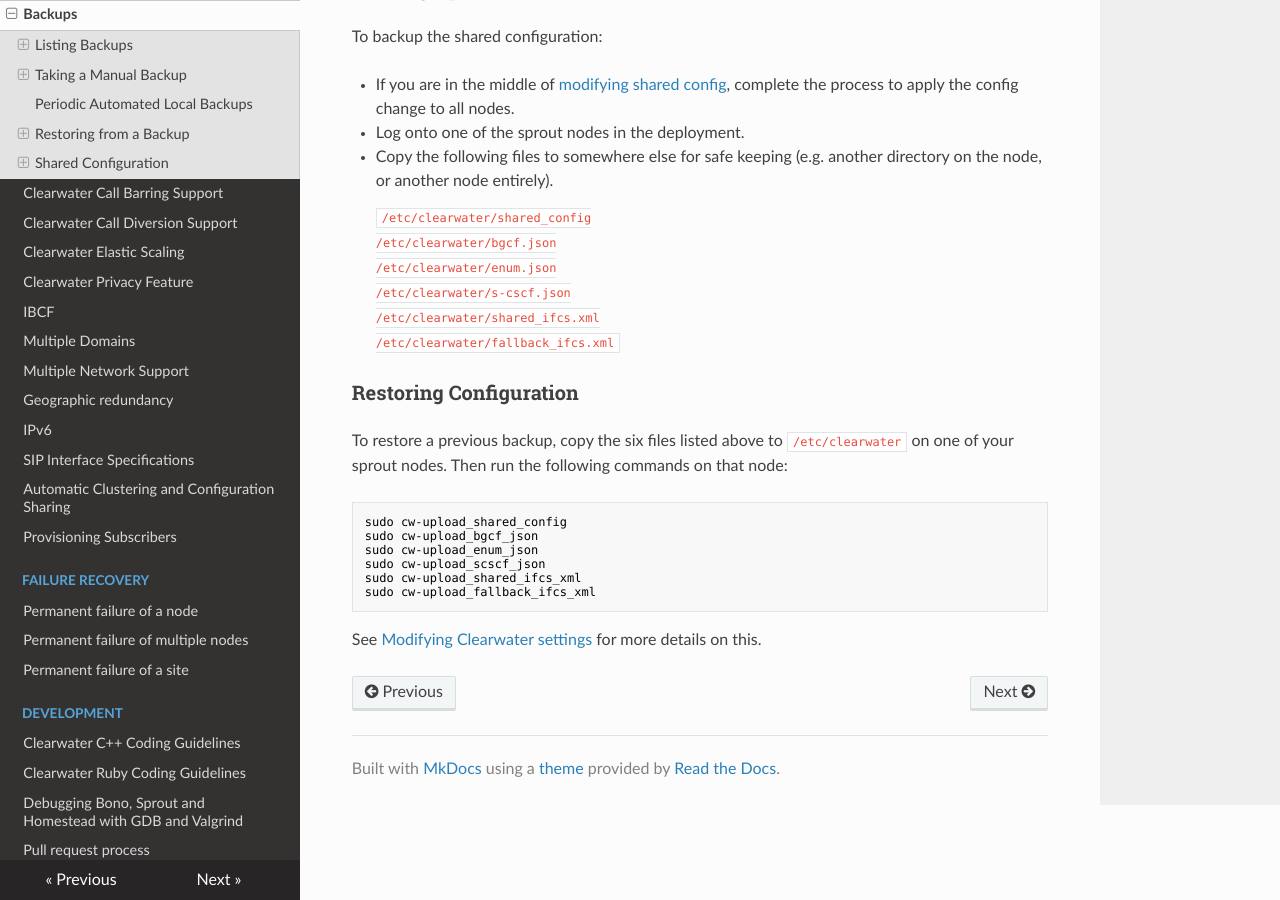
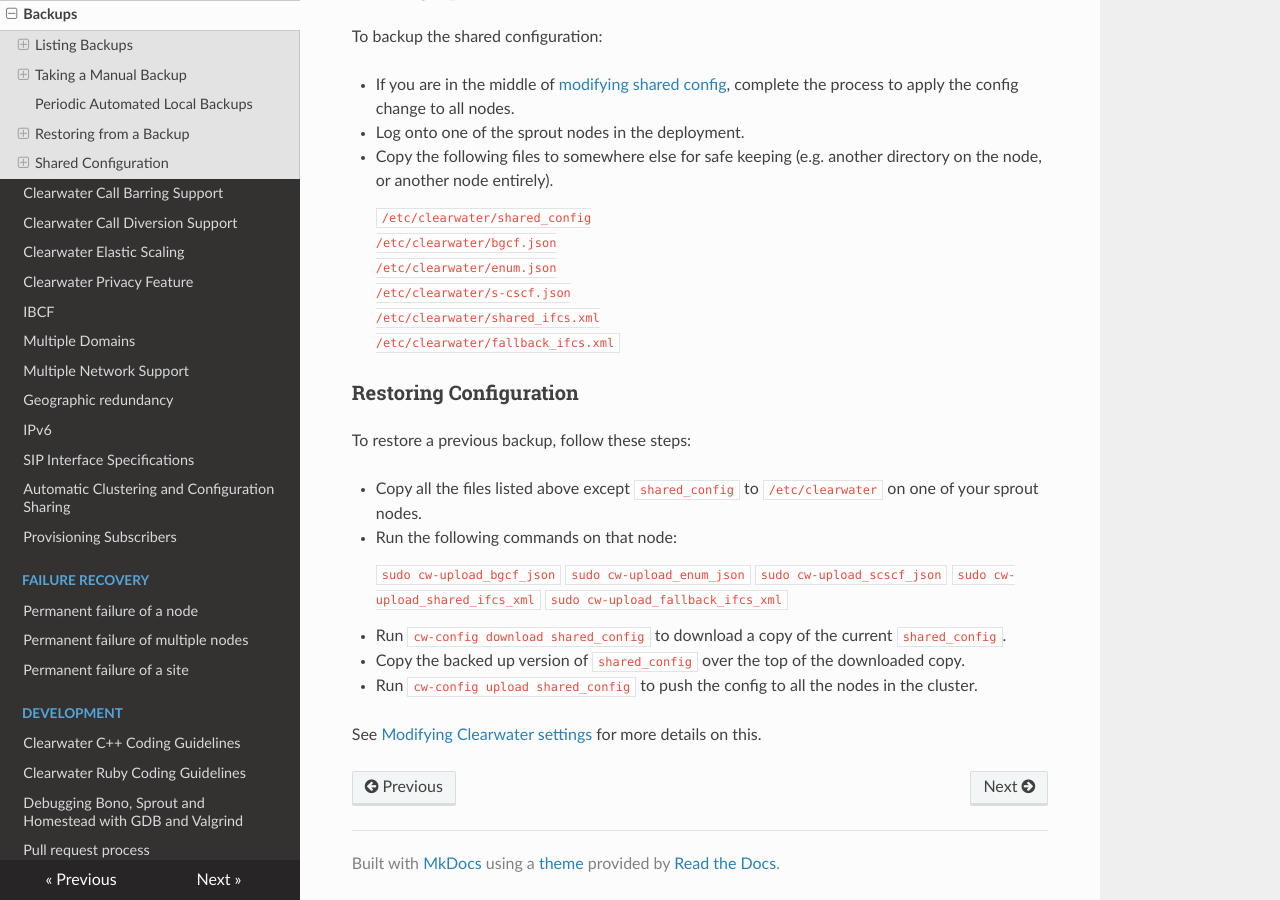
Before and after one commit to Metaswitch/clearwater-readthedocs, an MkDocs documentation site: the page built from docs/Backups.md, in a window 1280 px wide and 900 px high, scrolled down 6399 px. Built offline with MkDocs 1.6.1, drawn with Linux system fonts in a browser that asks for light colours; nearby versions of some CDN libraries; old or Windows-style settings are respelled for this version of MkDocs.

Commit message:
Removing all references to cw-upload_shared_config

```diff
--- a/docs/Backups.md
+++ b/docs/Backups.md
@@ -257,13 +257,19 @@ To backup the shared configuration:
 
 ### Restoring Configuration
 
-To restore a previous backup, copy the six files listed above to `/etc/clearwater` on one of your sprout nodes. Then run the following commands on that node:
+To restore a previous backup, follow these steps:
 
-    sudo cw-upload_shared_config
-    sudo cw-upload_bgcf_json
-    sudo cw-upload_enum_json
-    sudo cw-upload_scscf_json
-    sudo cw-upload_shared_ifcs_xml
-    sudo cw-upload_fallback_ifcs_xml
+* Copy all the files listed above except `shared_config` to `/etc/clearwater` on one of your sprout nodes.
+* Run the following commands on that node:
+
+    `sudo cw-upload_bgcf_json`
+    `sudo cw-upload_enum_json`
+    `sudo cw-upload_scscf_json`
+    `sudo cw-upload_shared_ifcs_xml`
+    `sudo cw-upload_fallback_ifcs_xml`
+
+* Run `cw-config download shared_config` to download a copy of the current `shared_config`.
+* Copy the backed up version of `shared_config` over the top of the downloaded copy.
+* Run `cw-config upload shared_config` to push the config to all the nodes in the cluster.
 
 See [Modifying Clearwater settings](Modifying_Clearwater_settings.md) for more details on this.
```
Also changed, not shown: docs/Manual_Install.md (+2 -2 lines), docs/Modifying_Clearwater_settings.md (+1 -1 lines), docs/Troubleshooting_and_Recovery.md (+1 -1 lines).
